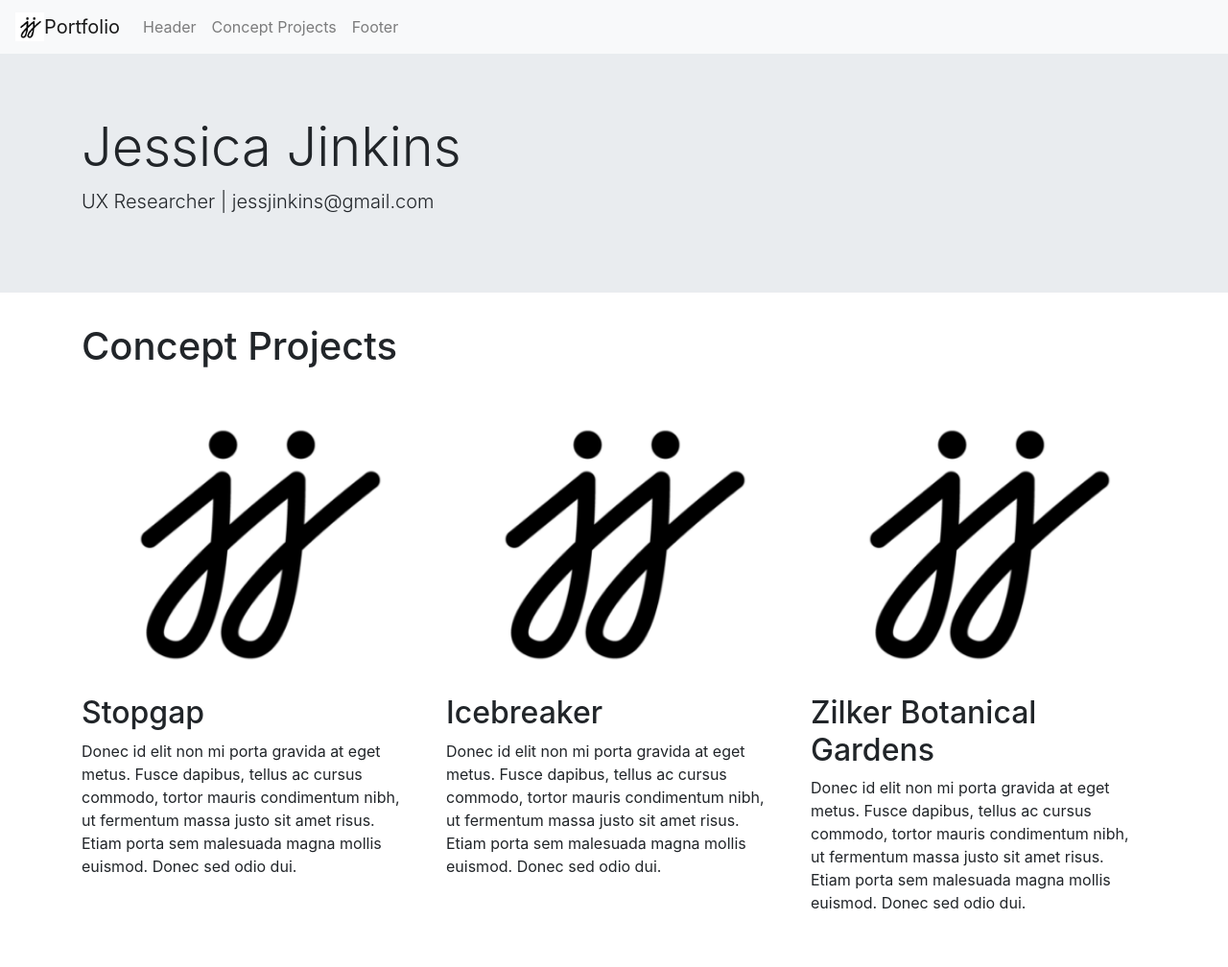
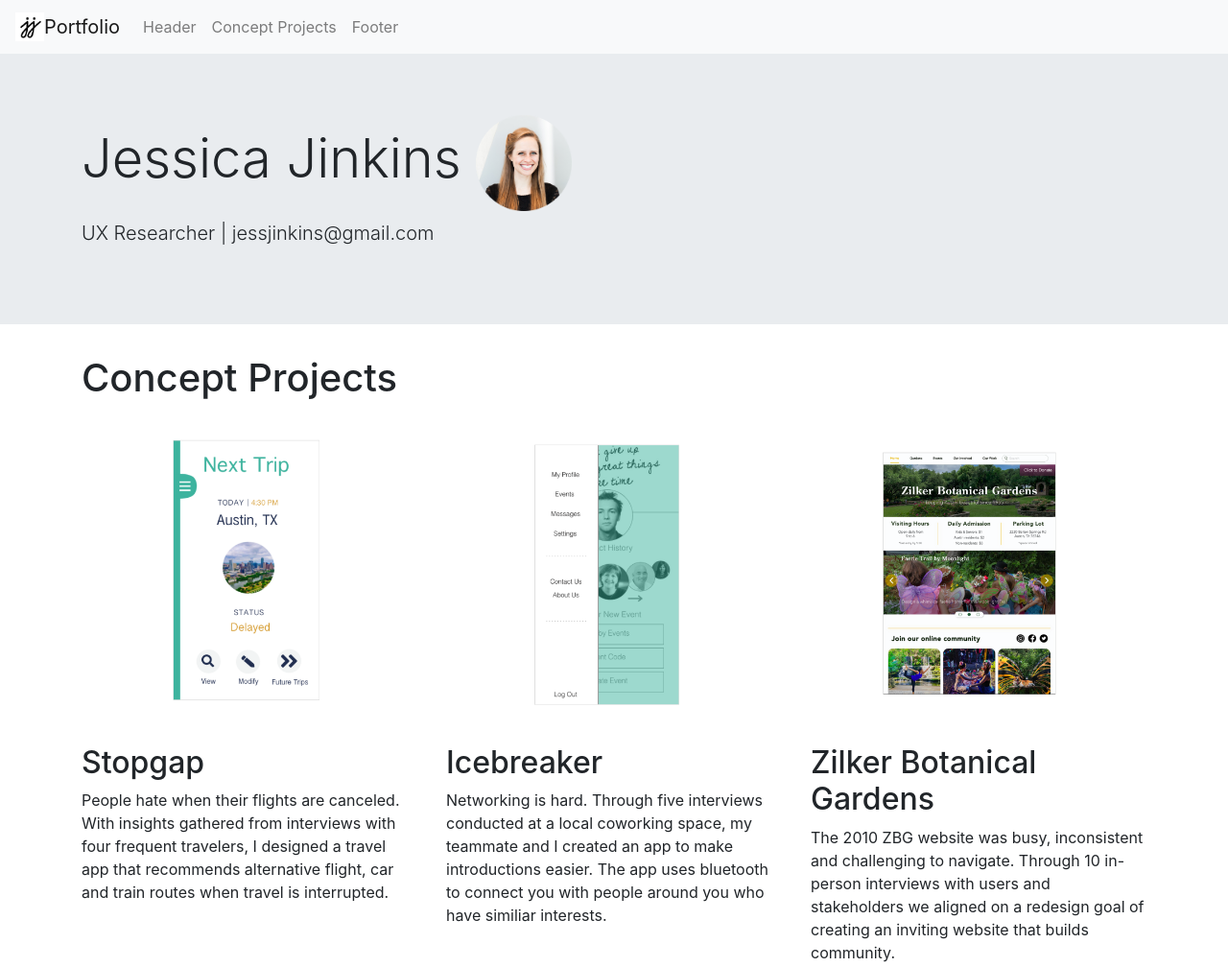
Before and after one commit to jcjinkins/homework_18, a plain HTML site: page index.html in a window 1280 px wide. Shown: the top 1008 px of the page at 96% size. Drawn offline with nearby package versions, Linux system fonts and the light colour scheme.

Commit message:
Added headshot, project photos and summaries

```diff
--- a/css/style.css
+++ b/css/style.css
@@ -0,0 +1,5 @@
+.jumbotron{
+    background-image: url(‘images/Headshot.png’);
+    background-size: cover;
+    background-repeat: no-repeat;
+   }
--- a/index.html
+++ b/index.html
@@ -22,6 +22,7 @@
         </button>
         <div class="collapse navbar-collapse" id="navbarNav">
           <ul class="navbar-nav">
+
 <!--Not using <li class="nav-item active">
               <a class="nav-link" href="#">Home <span class="sr-only">(current)</span></a>
             </li>-->
@@ -42,8 +43,9 @@
 
     <div class="jumbotron jumbotron-fluid">
         <div class="container">
-          <h1 class="display-4">Jessica Jinkins</h1>
+          <h1 class="display-4">Jessica Jinkins <img src="images/Headshot.png" width="100" height="100"></h1>
           <p class="lead">UX Researcher | jessjinkins@gmail.com</p>
+
         </div>
       </div>
 
@@ -58,27 +60,21 @@
 
             <div class="row">
                 <div class="col-md-4">
-                    <img src="images/JJ Logo.png" class="card-img" style="max-width: 540px;" alt="...">
+                    <img src="images/Stopgap.png" class="card-img" style="max-width: 540px;" alt="...">
                     <h2>Stopgap</h2>
-                    <p>Donec id elit non mi porta gravida at eget metus. Fusce dapibus, tellus ac cursus commodo, tortor
-                        mauris condimentum nibh, ut fermentum massa justo sit amet risus. Etiam porta sem malesuada
-                        magna mollis euismod. Donec sed odio dui.</p>
+                    <p>People hate when their flights are canceled. With insights gathered from interviews with four frequent travelers, I designed a travel app that recommends alternative flight, car and train routes when travel is interrupted. </p>
   <!--Not currently using this button, saving for later<p><a class="btn btn-secondary" href="#" role="button">View details &raquo;</a></p>-->
                 </div>
                 <div class="col-md-4">
-                        <img src="images/JJ Logo.png" class="card-img" style="max-width: 540px;" alt="...">
+                        <img src="images/Icebreaker.png" class="card-img" style="max-width: 540px;" alt="...">
                     <h2>Icebreaker</h2>
-                    <p>Donec id elit non mi porta gravida at eget metus. Fusce dapibus, tellus ac cursus commodo, tortor
-                        mauris condimentum nibh, ut fermentum massa justo sit amet risus. Etiam porta sem malesuada
-                        magna mollis euismod. Donec sed odio dui.</p>
+                    <p>Networking is hard. Through five interviews conducted at a local coworking space, my teammate and I created an app to make introductions easier. The app uses bluetooth to connect you with people around you who have similiar interests.</p>
              <!--Not currently using this button, saving for later<p><a class="btn btn-secondary" href="#" role="button">View details &raquo;</a></p>-->
                 </div>
                 <div class="col-md-4">
-                        <img src="images/JJ Logo.png" class="card-img" style="max-width: 540px;" alt="...">
+                        <img src="images/ZBG.png" class="card-img" style="max-width: 540px;" alt="...">
                     <h2>Zilker Botanical Gardens</h2>
-                    <p>Donec id elit non mi porta gravida at eget metus. Fusce dapibus, tellus ac cursus commodo, tortor
-                        mauris condimentum nibh, ut fermentum massa justo sit amet risus. Etiam porta sem malesuada
-                        magna mollis euismod. Donec sed odio dui.</p>
+                    <p>The 2010 ZBG website was busy, inconsistent and challenging to navigate. Through 10 in-person interviews with users and stakeholders we aligned on a redesign goal of creating an inviting website that builds community. </p>
                    <!--Not currently using this button, saving for later<p><a class="btn btn-secondary" href="#" role="button">View details &raquo;</a></p>-->
                 </div>
             </div>
```
Also changed, not shown: images/Headshot.png (added), images/Icebreaker.png (added), images/Stopgap.png (added), images/ZBG.png (added), 1 other file.
